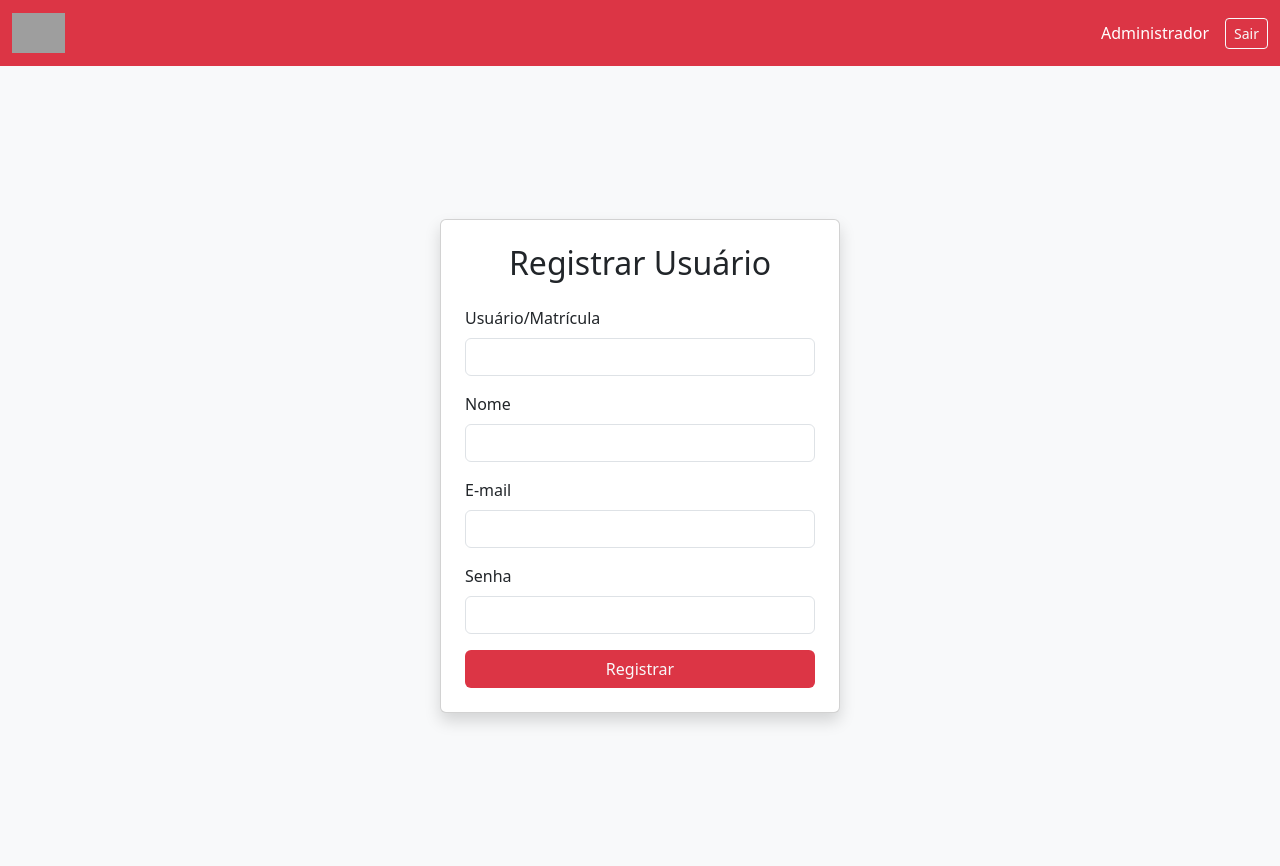
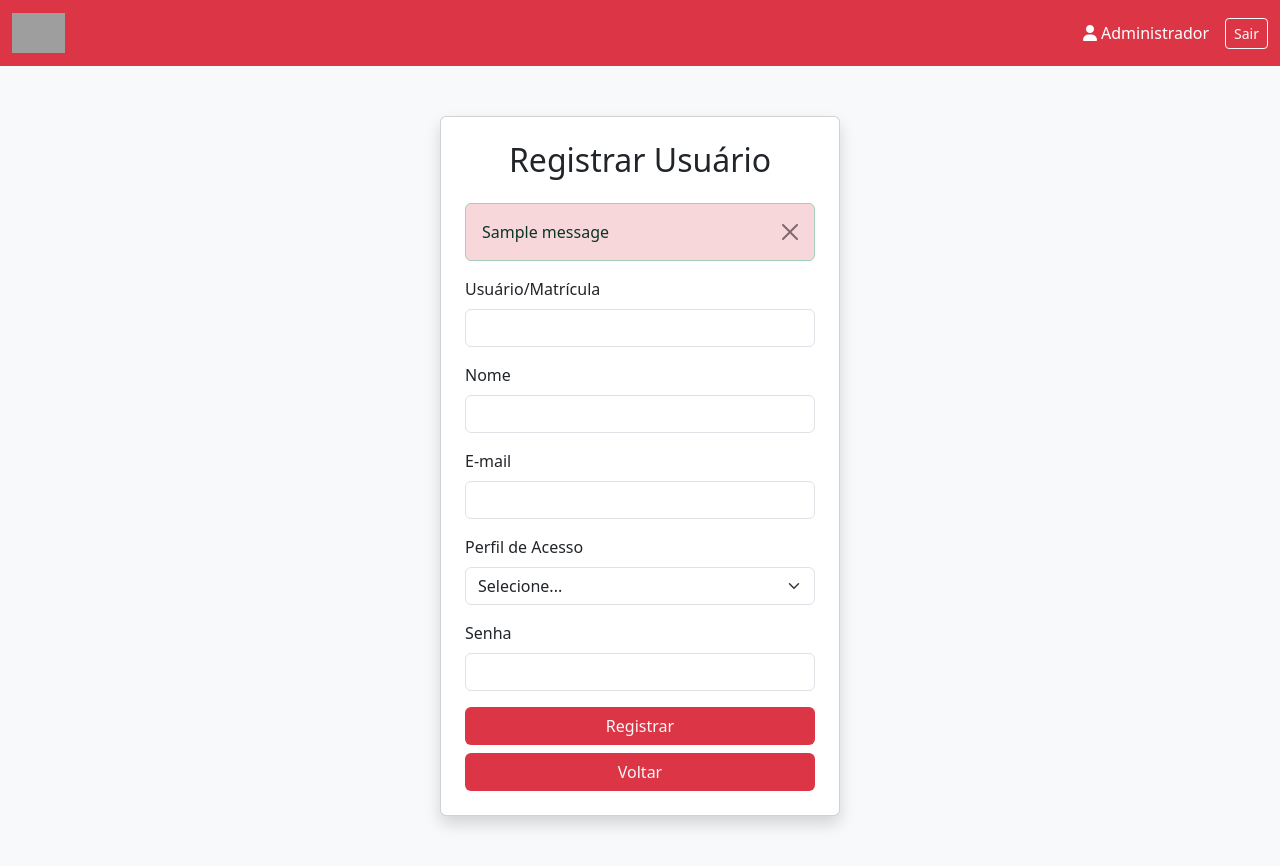
Before and after one commit to ifmt-cba/parkcontrol, a Django app: page /register/ in a window 1280 px wide. Run offline with Django 5.2, Linux system fonts and the light colour scheme; a user stored in the database is signed in; tables that the repository leaves empty hold one stand-in row (values such as "Sample post"); one stand-in notice (Sample message) is shown; some libraries are stand-ins or nearby versions; grey boxes are pictures that could not be loaded.

Commit message:
feat: enhance user registration with email uniqueness check and improved success message

```diff
--- a/parkcontrol/apps/usuarios/templates/usuarios/administrador/register.html
+++ b/parkcontrol/apps/usuarios/templates/usuarios/administrador/register.html
@@ -1,23 +1,20 @@
 {% load static %}
-
 <!DOCTYPE html>
 <html lang="pt-br">
 <head>
     <meta charset="UTF-8">
     <title>Registrar Usuário</title>
     <meta name="viewport" content="width=device-width, initial-scale=1">
-    <!-- Bootstrap CSS -->
+    <!-- Bootstrap -->
     <link href="https://cdn.jsdelivr.net/npm/bootstrap@5.3.3/dist/css/bootstrap.min.css" rel="stylesheet">
+    <script src="https://kit.fontawesome.com/a076d05399.js" crossorigin="anonymous"></script>
 </head>
 <body class="bg-light">
 <nav class="navbar navbar-expand-lg navbar-dark bg-danger">
     <div class="container-fluid">
-            <!-- Imagem/Logo à esquerda -->
         <a class="navbar-brand d-flex align-items-center" href="{% url 'dashboard_administrador' %}">
-                <img src="{% static "images/logo-branca.png" %}" alt="Logo" class="me-2" style="height: 40px;">
+            <img src="{% static 'images/logo-branca.png' %}" alt="Logo" class="me-2" style="height: 40px;">
         </a>
-
-            <!-- Direita: tipo de usuário + ícone + botão sair -->
         <div class="d-flex align-items-center">
             <span class="text-white me-3 d-flex align-items-center">
                 <i class="fas fa-user me-1"></i> Administrador
@@ -26,10 +23,21 @@
         </div>
     </div>
 </nav>
+
 <div class="container d-flex justify-content-center align-items-center min-vh-100">
     <div class="card shadow p-4" style="max-width: 400px; width: 100%;">
         <h2 class="text-center mb-4">Registrar Usuário</h2>
-            <form action="{% url 'register_parkcontrol' %}" method="post">
+
+        {% if messages %}
+            {% for message in messages %}
+                <div class="alert alert-{{ message.tags }} alert-dismissible fade show  bg-danger-subtle" role="alert">
+                    {{ message }}
+                    <button type="button" class="btn-close" data-bs-dismiss="alert"></button>
+                </div>
+            {% endfor %}
+        {% endif %}
+
+        <form method="post">
             {% csrf_token %}
             <div class="mb-3">
                 <label for="username" class="form-label">Usuário/Matrícula</label>
@@ -44,15 +52,24 @@
                 <input type="email" class="form-control" id="email" name="email" required>
             </div>
             <div class="mb-3">
+                <label for="perfil_acesso" class="form-label">Perfil de Acesso</label>
+                <select class="form-select" id="perfil_acesso" name="perfil_acesso" required>
+                    <option selected disabled value="">Selecione...</option>
+                    <option value="Administrador">Administrador</option>
+                    <option value="Frentista">Frentista</option>
+                    <option value="Contador">Contador</option>
+                </select>
+            </div>
+            <div class="mb-3">
                 <label for="password" class="form-label">Senha</label>
                 <input type="password" class="form-control" id="password" name="password" required>
             </div>
             <button type="submit" class="btn text-light bg-danger w-100">Registrar</button>
         </form>
+        <button class="btn bg-danger text-light mt-2 w-100" onclick="window.history.back()">Voltar</button>
     </div>
 </div>
 
-    <!-- Bootstrap JS (opcional) -->
 <script src="https://cdn.jsdelivr.net/npm/bootstrap@5.3.3/dist/js/bootstrap.bundle.min.js"></script>
 </body>
 </html>
--- a/parkcontrol/apps/usuarios/views/views_gerencia_usuario.py
+++ b/parkcontrol/apps/usuarios/views/views_gerencia_usuario.py
@@ -18,15 +18,15 @@ def gerencia_usuarios(request):
 @user_passes_test(is_administrador, login_url='login_parkcontrol')
 def register_parkcontrol(request):
     if request.method == 'POST':
-        username = request.POST.get('username')
+        username = request.POST.get('username')  # matrícula ou ID interno
         email = request.POST.get('email')
         password = request.POST.get('password')
         first_name = request.POST.get('first_name')
         perfil = request.POST.get('perfil_acesso')
 
-        if Usuario.objects.filter(username=username).exists():
-            messages.error(request, "Usuário já existe.")
-            return render(request, 'usuarios/administrador/register.html')
+        if Usuario.objects.filter(email=email).exists():
+            messages.error(request, "Já existe um usuário com este e-mail.")
+            return redirect('register_parkcontrol')
 
         user = Usuario.objects.create_user(
             username=username,
@@ -35,7 +35,8 @@ def register_parkcontrol(request):
             first_name=first_name,
             perfil_acesso=perfil
         )
-        messages.success(request, f"Usuário {user.username} criado com sucesso!")
+        user.save()
+        messages.success(request, f"Usuário {user.first_name} ({user.perfil_acesso}) cadastrado com sucesso!")
         return redirect('gerencia_usuarios')
 
     return render(request, 'usuarios/administrador/register.html')
```
Also changed, not shown: parkcontrol/db.sqlite3. Lines whose indentation alone changed are shown as unchanged.
